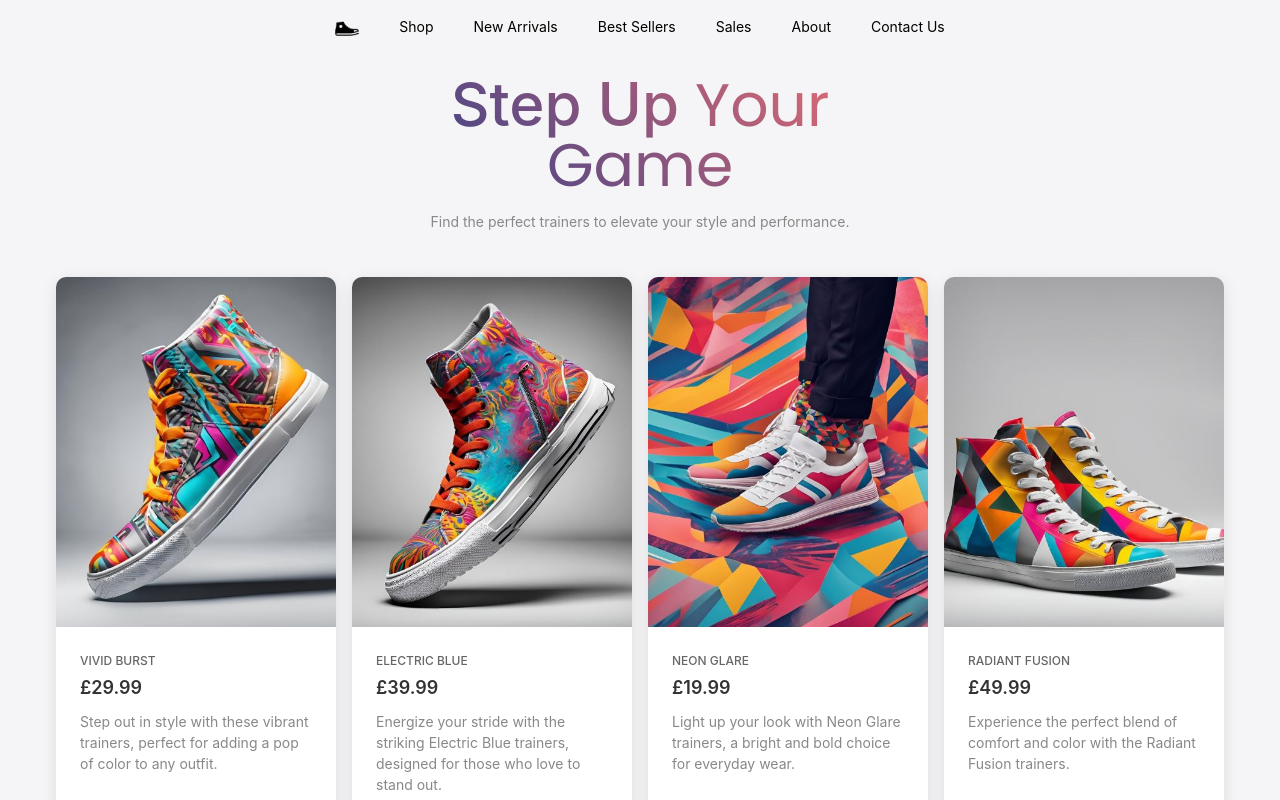
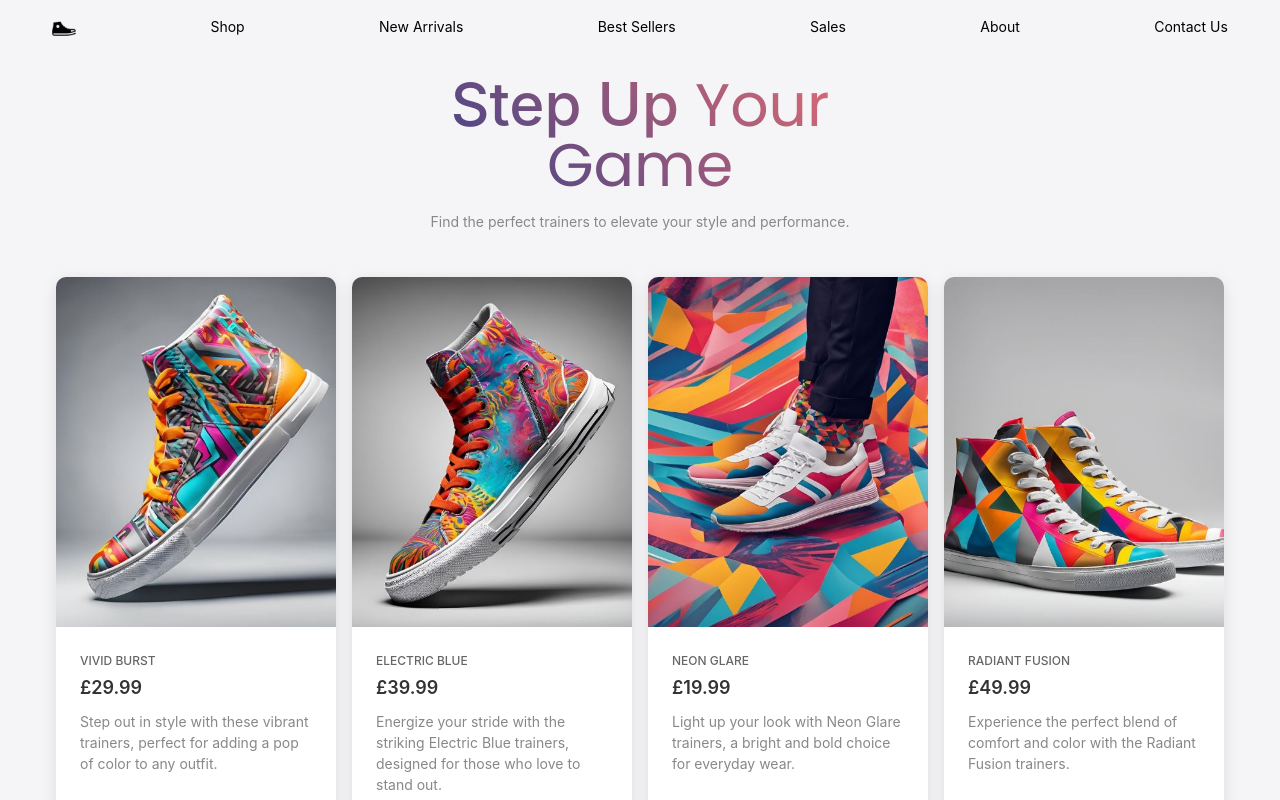
Before and after one commit to joseph-johnson27001/e-commerce, a Nuxt app: page / in a window 1280 px wide. Shown: the top 800 px of the page. Built offline with nearby package versions, Linux system fonts and the light colour scheme.

Commit message:
Nav update spacing

```diff
--- a/components/Header.vue
+++ b/components/Header.vue
@@ -2,7 +2,7 @@
   <header class="text-black p-1">
     <div class="nav-container mx-auto flex justify-center">
       <!-- Navigation Links -->
-      <nav class="flex space-x-4 items-center">
+      <nav class="flex space-x-4 items-container">
         <nuxt-link to="/" class="flex items-center px-3 py-2 rounded">
           <img
             src="/images/shoe-icon.png"
@@ -63,6 +63,7 @@ export default {
   display: flex;
   justify-content: center;
   align-items: center;
+  width: 100%;
 }
 
 nav img {
@@ -78,4 +79,9 @@ nav img {
 .nav-link:hover {
   color: #f87171;
 }
+
+.items-container {
+  width: 100%;
+  justify-content: space-between;
+}
 </style>
```
